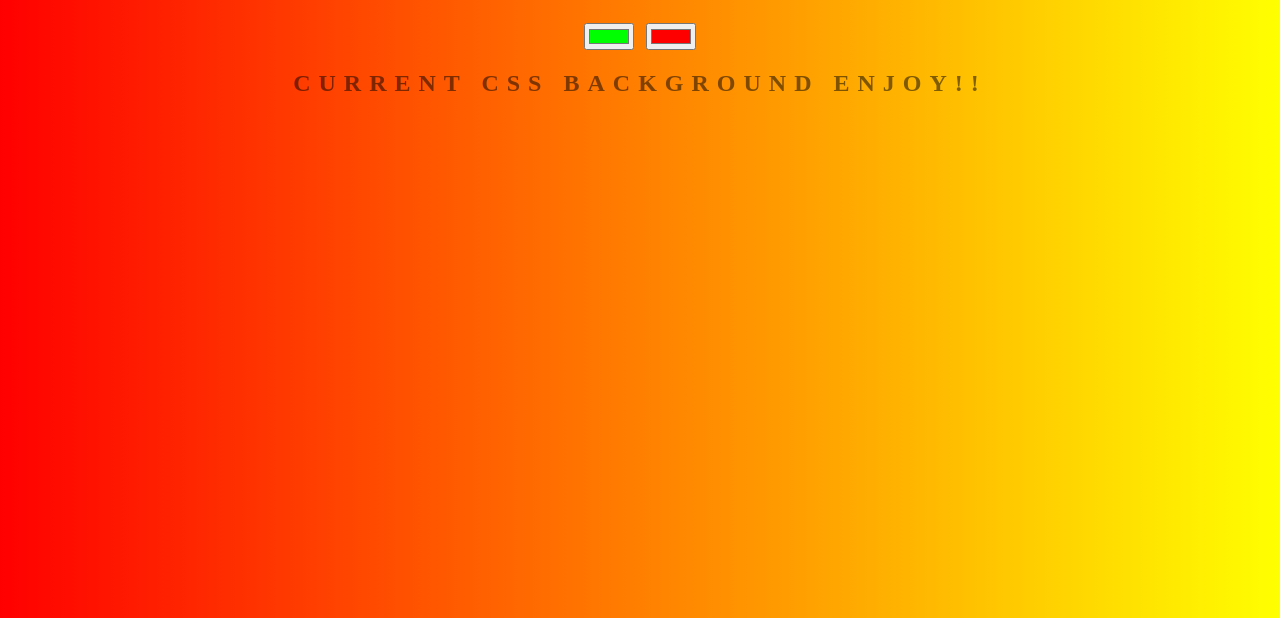
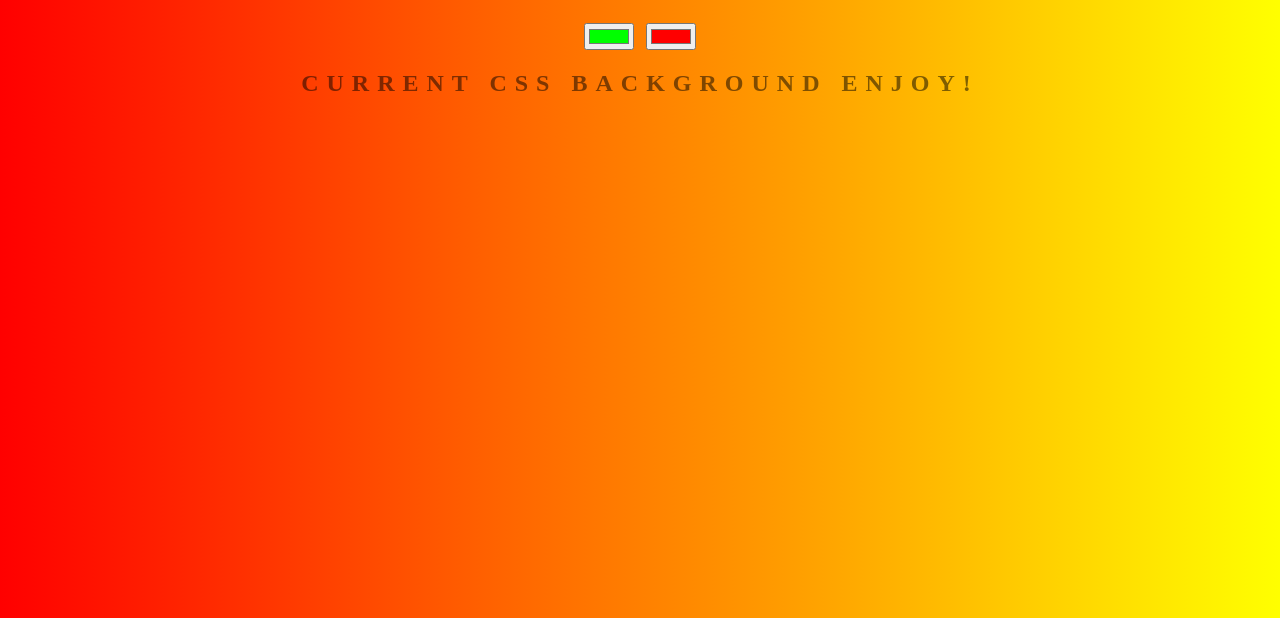
Before and after one commit to shally5991/background_generator, a plain HTML site: page index.html in a window 1280 px wide. Shown: the part 182-800 px from the top of the page. Drawn offline with Linux system fonts and the light colour scheme.

Commit message:
made few changes

```diff
--- a/index.html
+++ b/index.html
@@ -8,7 +8,7 @@
 	<h1>Background Generator</h1>
 	<input class="color1" type="color" name="color1" value="#00ff00">
 	<input class="color2" type="color" name="color2" value="#ff0000">
-	<h2>Current CSS Background enjoy!!</h2>
+	<h2>Current CSS Background enjoy!</h2>
 	<h3></h3>
 	<script type="text/javascript" src="script.js"></script>
 </body>
```
